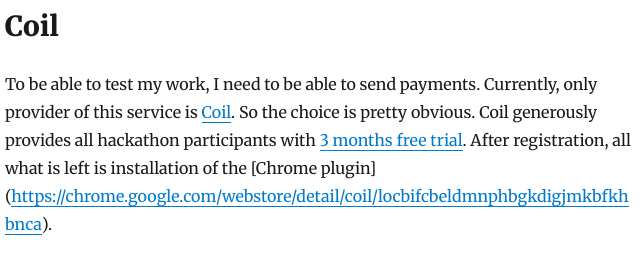
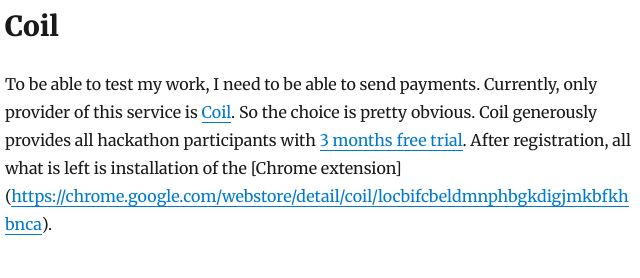
Before and after one commit to petr7555/gftw-hackathon, a Gatsby site: page /blog/setup/ in a window 1280 px wide. Shown: the part 522-800 px from the top of the page, 320-960 px from the left. Built offline with nearby package versions, Linux system fonts and the light colour scheme; Gatsby itself is replaced by a stand-in of ours; some packages are replaced by stand-ins of ours.

Commit message:
Update Blog “setup”

```diff
--- a/content/blog/setup.md
+++ b/content/blog/setup.md
@@ -14,7 +14,7 @@
 ## Coil
 To be able to test my work, I need to be able to send payments. Currently, only provider of this service is [Coil](https://coil.com/). So the choice is pretty obvious.
 Coil generously provides all hackathon participants with [3 months free trial](https://dev.to/devteam/free-coil-trial-for-all-gftwhackathon-participants-3n7m).
-After registration, all what is left is installation of the [Chrome plugin]
+After registration, all what is left is installation of the [Chrome extension]
 (https://chrome.google.com/webstore/detail/coil/locbifcbeldmnphbgkdigjmkbfkhbnca).
 
 ## Uphold
```
